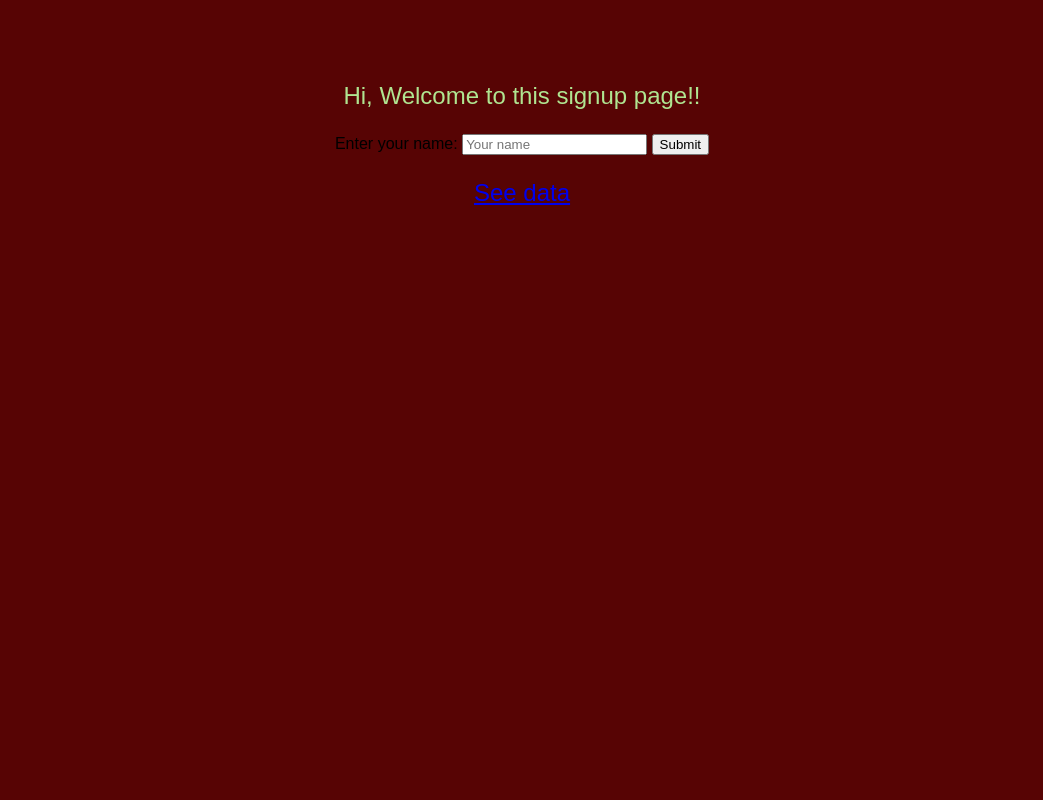
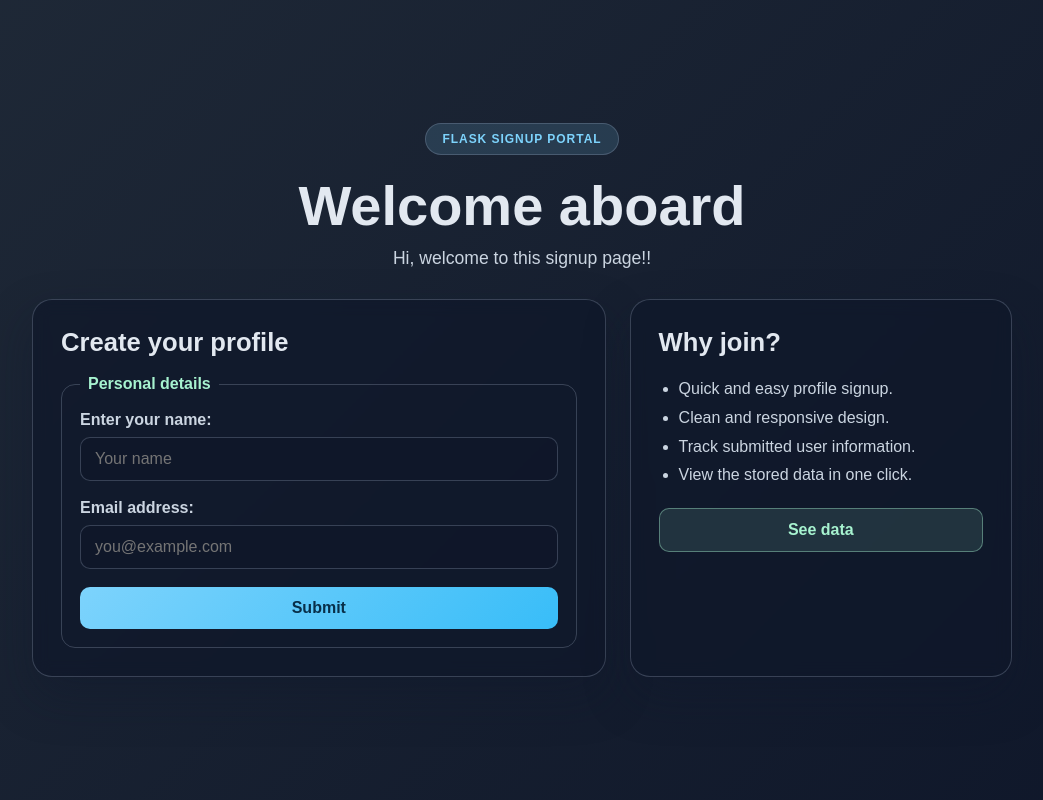
Before and after one commit to link2shoaibansari/Flask_data_manager, a Flask app: page / in a window 1280 px wide. Shown: the whole page, without its empty margins (118-1161 px from the left). Run offline with Flask 3, Linux system fonts and the light colour scheme.

Commit message:
html updation

```diff
--- a/Templates/index.html
+++ b/Templates/index.html
@@ -3,27 +3,224 @@
 <head>
     <meta charset="UTF-8">
     <meta name="viewport" content="width=device-width, initial-scale=1.0">
-    <title>Sign-Up Form</title>
+    <title>Flask Signup Portal</title>
+    <style>
+        :root {
+            --bg-start: #1f2937;
+            --bg-end: #0f172a;
+            --panel-bg: rgba(15, 23, 42, 0.7);
+            --card-bg: rgba(30, 41, 59, 0.9);
+            --primary: #7dd3fc;
+            --accent: #a7f3d0;
+            --text: #e2e8f0;
+            --muted: #cbd5e1;
+            --border: rgba(148, 163, 184, 0.3);
+            --shadow: 0 20px 45px rgba(15, 23, 42, 0.35);
+        }
+
+        * {
+            box-sizing: border-box;
+        }
+
+        body {
+            margin: 0;
+            min-height: 100vh;
+            display: flex;
+            align-items: center;
+            justify-content: center;
+            background: linear-gradient(135deg, var(--bg-start), var(--bg-end));
+            font-family: Arial, sans-serif;
+            color: var(--text);
+            padding: 24px;
+        }
+
+        .page-shell {
+            width: min(980px, 100%);
+        }
+
+        .hero {
+            text-align: center;
+            margin-bottom: 30px;
+        }
+
+        .badge {
+            display: inline-block;
+            background: rgba(125, 211, 252, 0.15);
+            color: var(--primary);
+            border: 1px solid var(--border);
+            border-radius: 999px;
+            padding: 8px 16px;
+            letter-spacing: 0.08em;
+            text-transform: uppercase;
+            font-size: 0.75rem;
+            font-weight: bold;
+        }
+
+        h1 {
+            font-size: clamp(2.2rem, 5vw, 3.5rem);
+            margin: 18px 0 10px;
+        }
+
+        .hero p {
+            color: var(--muted);
+            font-size: 1.1rem;
+            margin: 0;
+        }
+
+        .content-grid {
+            display: grid;
+            grid-template-columns: 1.5fr 1fr;
+            gap: 24px;
+        }
+
+        .panel {
+            background: var(--panel-bg);
+            border: 1px solid var(--border);
+            border-radius: 20px;
+            box-shadow: var(--shadow);
+            padding: 28px;
+            backdrop-filter: blur(8px);
+        }
+
+        .signup-panel h2,
+        .info-panel h2 {
+            margin-top: 0;
+            margin-bottom: 18px;
+            font-size: 1.6rem;
+        }
+
+        fieldset {
+            border: 1px solid var(--border);
+            border-radius: 14px;
+            padding: 18px;
+            margin: 0;
+        }
+
+        legend {
+            padding: 0 8px;
+            color: var(--accent);
+            font-weight: bold;
+        }
+
+        .field {
+            margin-bottom: 18px;
+        }
+
+        label {
+            display: block;
+            margin-bottom: 8px;
+            color: var(--muted);
+            font-weight: 600;
+        }
+
+        input {
+            width: 100%;
+            padding: 12px 14px;
+            border: 1px solid var(--border);
+            border-radius: 10px;
+            background: rgba(15, 23, 42, 0.7);
+            color: var(--text);
+            font-size: 1rem;
+        }
+
+        input:focus {
+            outline: 2px solid rgba(125, 211, 252, 0.7);
+            border-color: transparent;
+        }
+
+        .primary-btn,
+        .secondary-btn {
+            display: inline-flex;
+            align-items: center;
+            justify-content: center;
+            width: 100%;
+            border: none;
+            border-radius: 10px;
+            padding: 12px 18px;
+            font-size: 1rem;
+            font-weight: 700;
+            text-decoration: none;
+            cursor: pointer;
+            transition: transform 0.2s ease, opacity 0.2s ease;
+        }
+
+        .primary-btn {
+            background: linear-gradient(135deg, var(--primary), #38bdf8);
+            color: #082f49;
+        }
+
+        .secondary-btn {
+            background: rgba(167, 243, 208, 0.12);
+            border: 1px solid rgba(167, 243, 208, 0.4);
+            color: var(--accent);
+            margin-top: 18px;
+        }
+
+        .primary-btn:hover,
+        .secondary-btn:hover {
+            transform: translateY(-1px);
+            opacity: 0.96;
+        }
+
+        .info-panel ul {
+            margin: 0;
+            padding-left: 20px;
+            color: var(--muted);
+            line-height: 1.8;
+        }
+
+        @media (max-width: 700px) {
+            .content-grid {
+                grid-template-columns: 1fr;
+            }
+
+            .panel {
+                padding: 22px 18px;
+            }
+        }
+    </style>
 </head>
 <body>
-<p>Hi, Welcome to this signup page!!</p>
-<form action="{{ url_for('info') }}" method="post">
-    <label for="name">Enter your name:</label>
-    <input type="text" id="name" name="name" placeholder="Your name" required>
-    <button type="submit">Submit</button>
-</form>
-<p><a class="button" href="{{ url_for('api') }}">See data</a></p>
+    <div class="page-shell">
+        <header class="hero">
+            <span class="badge">Flask Signup Portal</span>
+            <h1>Welcome aboard</h1>
+            <p>Hi, welcome to this signup page!!</p>
+        </header>
+
+        <main class="content-grid">
+            <section class="panel signup-panel" aria-labelledby="signup-title">
+                <h2 id="signup-title">Create your profile</h2>
+                <form action="{{ url_for('info') }}" method="post">
+                    <fieldset>
+                        <legend>Personal details</legend>
+
+                        <div class="field">
+                            <label for="name">Enter your name:</label>
+                            <input type="text" id="name" name="name" placeholder="Your name" required>
+                        </div>
+
+                        <div class="field">
+                            <label for="email">Email address:</label>
+                            <input type="email" id="email" name="email" placeholder="you@example.com">
+                        </div>
+
+                        <button class="primary-btn" type="submit">Submit</button>
+                    </fieldset>
+                </form>
+            </section>
+
+            <aside class="panel info-panel" aria-labelledby="features-title">
+                <h2 id="features-title">Why join?</h2>
+                <ul>
+                    <li>Quick and easy profile signup.</li>
+                    <li>Clean and responsive design.</li>
+                    <li>Track submitted user information.</li>
+                    <li>View the stored data in one click.</li>
+                </ul>
+                <a class="secondary-btn" href="{{ url_for('api') }}">See data</a>
+            </aside>
+        </main>
+    </div>
 </body>
-<style>
-    body {
-        background-color: #570404;
-        font-family: Arial, sans-serif;
-        text-align: center;
-        padding: 50px;
-    }
-    p {
-        font-size: 24px;
-        color: #b0e591;
-    }
-</style>
 </html>
```
